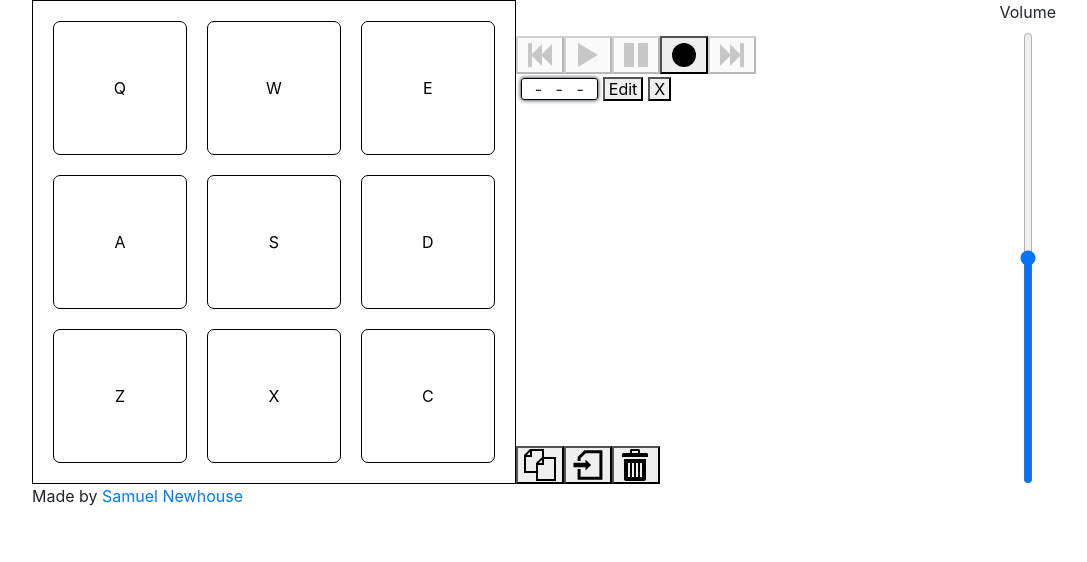
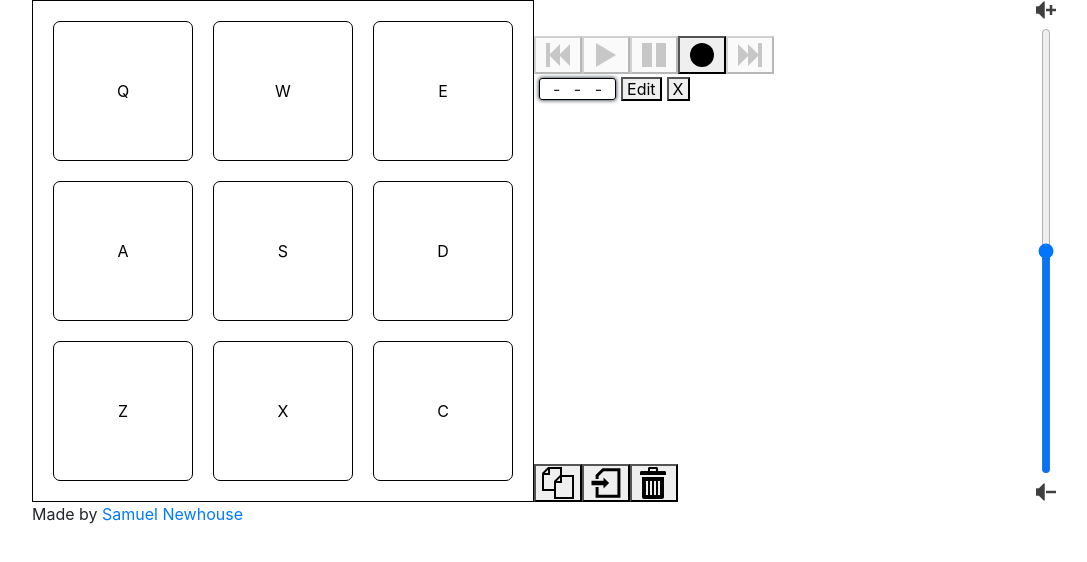
Before and after one commit to SamuelNewhouse/drum-machine, a React (Create React App) app: page / in a window 1280 px wide. Shown: the top 562 px of the page, without its empty margins (96-1183 px from the left). Built offline with nearby package versions, Linux system fonts and the light colour scheme.

Commit message:
Add volume slider svgs

```diff
--- a/src/Components/Volume.js
+++ b/src/Components/Volume.js
@@ -1,10 +1,14 @@
 import React from 'react';
+
+import volumeIncrease from '../svg/volume-increase.svg';
+import volumeDecrease from '../svg/volume-decrease.svg';
 
 const Volume = () => {
   return (
   <div id="volume">
-    <label htmlFor="volumeSlider">Volume</label>
-    <input id="volumeSlider" type="range" orient="vertical" min="0" max="100"></input>
+    <img src={volumeIncrease} alt="Increase Volume"></img>
+    <input type="range" orient="vertical" min="0" max="100"></input>
+    <img src={volumeDecrease} alt="Decrease Volume"></img>
   </div>
   )
 }
--- a/src/index.scss
+++ b/src/index.scss
@@ -136,12 +136,18 @@ footer {
   flex-direction: column;
   align-items: center;
 
+  img {
+    width: 20px;
+    opacity: .75;
+  }
+
   input
   {
     flex: 1 1 auto;
     writing-mode: bt-lr; /* IE */
     -webkit-appearance: slider-vertical; /* WebKit */
     width: 8px;
+    margin: 8px 0;
   }
 }
 
@@ -161,8 +167,6 @@ footer {
     width: auto;
   }
 }
-
-
 
 @media only screen and (max-width: 700px) {
   #drum-pads {
```
